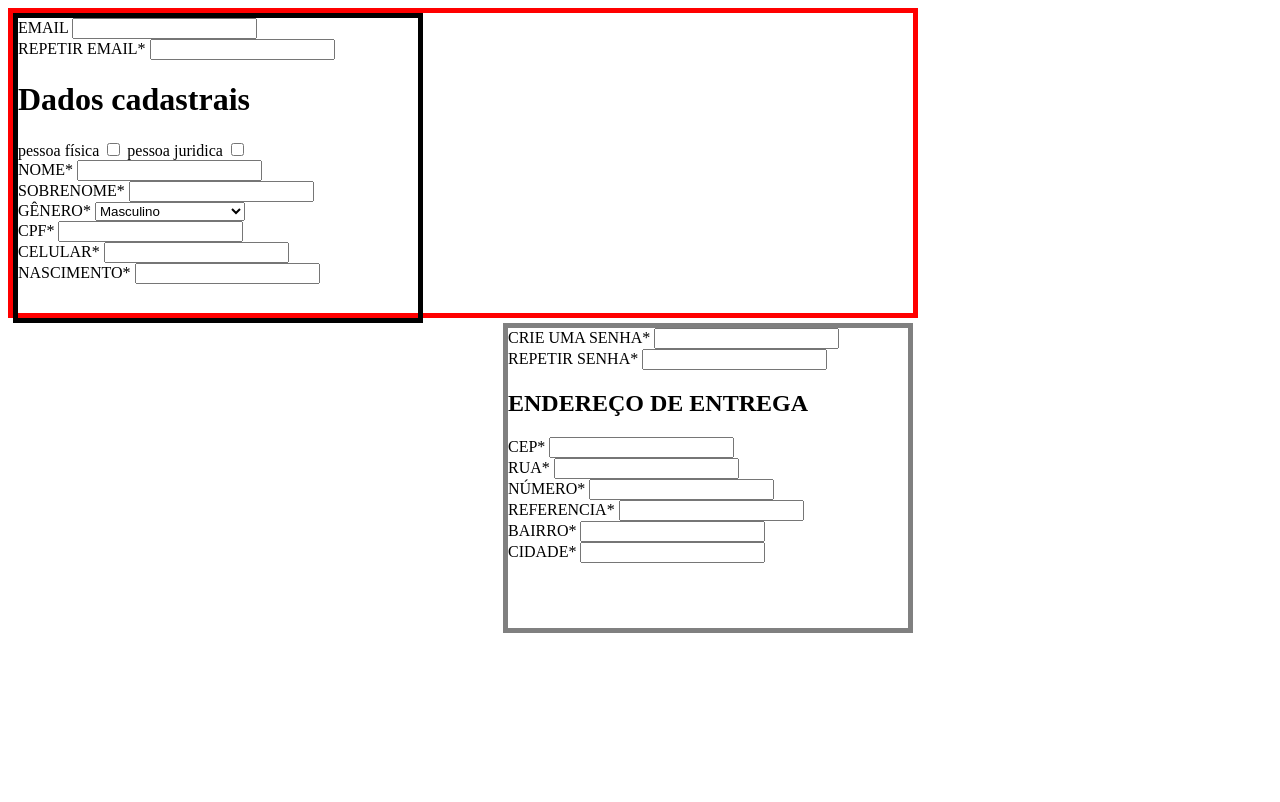
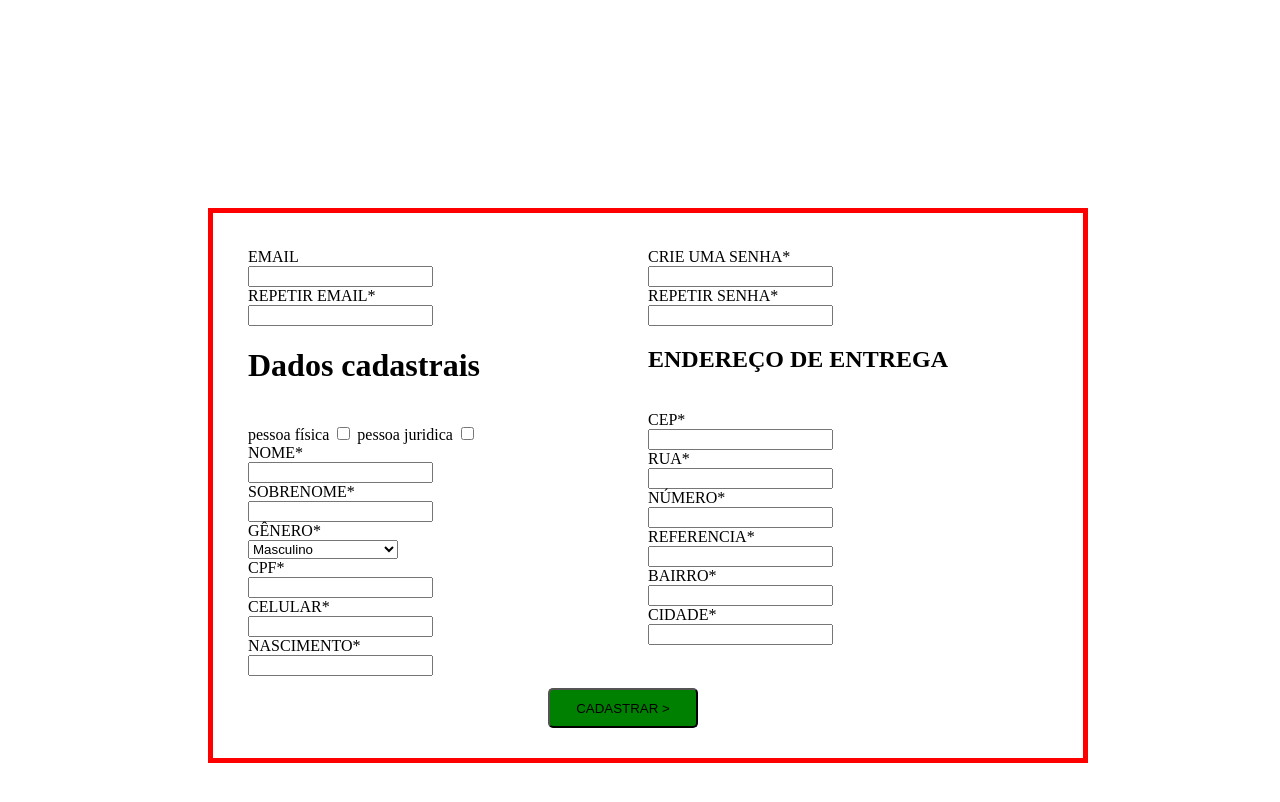
Before and after one commit to arturhomero15/Layout-de-Formul-rio-de-E-comerce, a plain HTML site: page index.html in a window 1280 px wide. Drawn offline with Linux system fonts and the light colour scheme.

Commit message:
layout de formulário de e-comerce

```diff
--- a/index.html
+++ b/index.html
@@ -11,14 +11,14 @@
     <form>
         <div class="PARTE1">
         <div>
-            <label for="email">EMAIL</label>
+            <label for="email">EMAIL</label><br>
             <input type="email" id="email" name="usuario_email">
         </div>
         <div>
-            <label for="email">REPETIR EMAIL*</label>
+            <label for="email">REPETIR EMAIL*</label><br>
             <input type="email" id="email" name="repeticao_email">
         </div>
-        <h1>Dados cadastrais</h1>
+        <h1>Dados cadastrais</h1><br>
         <div>
         <label for="pessoa fisica">pessoa física</label>
         <input type="checkbox" id="pessoa fisica" name="pessoa fisica">
@@ -26,15 +26,15 @@
         <input type="checkbox" id="pessoa juridica" name="pessoa juridica">
         </div>
         <div>
-            <label for="name">NOME*</label>
+            <label for="name">NOME*</label><br>
             <input type="text" id="name" name="usuario_nome">
         </div>
         <div>
-            <label for="last">SOBRENOME*</label>
+            <label for="last">SOBRENOME*</label><br>
             <input type="text" id="lastname" name="usuario_sobrenome">
         </div>
         <div>
-            <label for="genero">GÊNERO*</label>
+            <label for="genero">GÊNERO*</label><br>
             <select name="genero" id="genero">
                 <option value="masculino">Masculino</option>
                 <option value="feminino">Feminino</option>
@@ -44,54 +44,55 @@
             </select>
         </div>
         <div>
-            <label for="cpf">CPF*</label>
+            <label for="cpf">CPF*</label><br>
             <input type="number" id="cpf" name="cpf_usuario">
         </div>
         <div>
-            <label for="número">CELULAR*</label>
+            <label for="número">CELULAR*</label><br>
             <input type="text" id="celular" name="número_usuário">
         </div>
         <div>
-            <label for="nascimento">NASCIMENTO*</label>
+            <label for="nascimento">NASCIMENTO*</label><br>
             <input type="text" id="nascimento" name="nascimento_usuario">
         </div>
     </div>
 
         <div class="PARTE2">
             <div>
-            <label for="crie uma senha">CRIE UMA SENHA*</label>
+            <label for="crie uma senha">CRIE UMA SENHA*</label><br>
             <input type="text" id="senha" name="senha_usuario">
         </div>
         <div>
-            <label for="repetir senha">REPETIR SENHA*</label>
+            <label for="repetir senha">REPETIR SENHA*</label><br>
             <input type="text" id-="repetir senha" name="repretir_senha">
         </div>
-        <h2>ENDEREÇO DE ENTREGA</h2>
+        <h2>ENDEREÇO DE ENTREGA</h2><br>
         <div>
-            <label for="CEP">CEP*</label>
+            <label for="CEP">CEP*</label><br>
             <input type="text" id="cep" name="cep_usuario">
         </div>
         <div>
-            <label for="rua">RUA*</label>
+            <label for="rua">RUA*</label><br>
             <input type="text" id="rua" name="rua_usuario">
         </div>
         <div>
-            <label for="número">NÚMERO*</label>
+            <label for="número">NÚMERO*</label><br>
             <input type="text" id="número da casa" name="múmero_casa_usuário">
         </div>
         <div>
-            <label for="referencia">REFERENCIA*</label>
+            <label for="referencia">REFERENCIA*</label><br>
             <input type="text" id="referencia" name="referencia_local">
         </div>
         <div>
-            <label for="bairro">BAIRRO*</label>
+            <label for="bairro">BAIRRO*</label><br>
             <input type="text" id="bairro" name="bairro_usuario">
         </div>
         <div>
-        <label for="cidade">CIDADE*</label>
+        <label for="cidade">CIDADE*</label><br>
         <input type="text" id="cidade" name="cidade_usuario">
         </div>
         </div>
     </form>
+<button a herf="https://support.google.com/accounts/answer/27441?hl=pt-BR">CADASTRAR ></a></button>
 </body>
 </html>
--- a/style.css
+++ b/style.css
@@ -1,18 +1,47 @@
+html{
+    padding:200px;
+}
+
 body {
-    height: 300px;
-    width: 900px;
-    border: 5px solid red
+    padding:35px;
+    position:center;
+    height: 475px;
+    width: 800px;
+    border: 5px solid red;
+    text-align:start;
 }
 
 .PARTE1{
     width:400px;
     height:300px;
-    border: 5px solid black;
+    text-align:start;
+    float:left;
 }
 
 .PARTE2{
     width: 400px;
-    height: 300px;
-    border: 5px solid gray;
-    float: right;
+    height: 240px;
+    text-align: start;
+    float:right;
 }
+
+a{
+    display:block;
+    text-align:bottom;
+    color:white;
+}
+
+button{
+
+    margin-left:300px;
+    margin-top:440px;
+    max-height: 40px;
+    max-width: 150px;
+    height:40px;
+    width:150px;
+    display:block;
+    float:bottom;
+    border-radius: 5px;
+    background-color: green;
+    cursor: pointer;
+}
```
